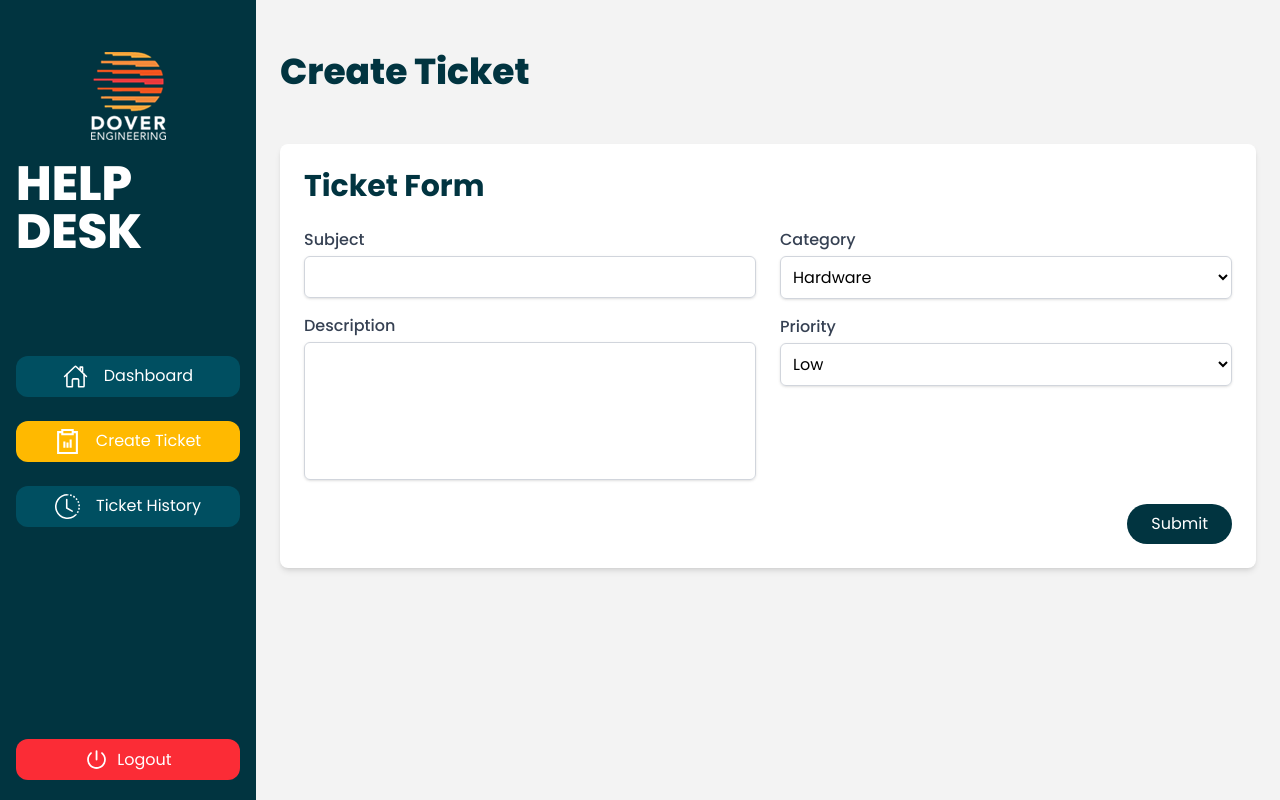
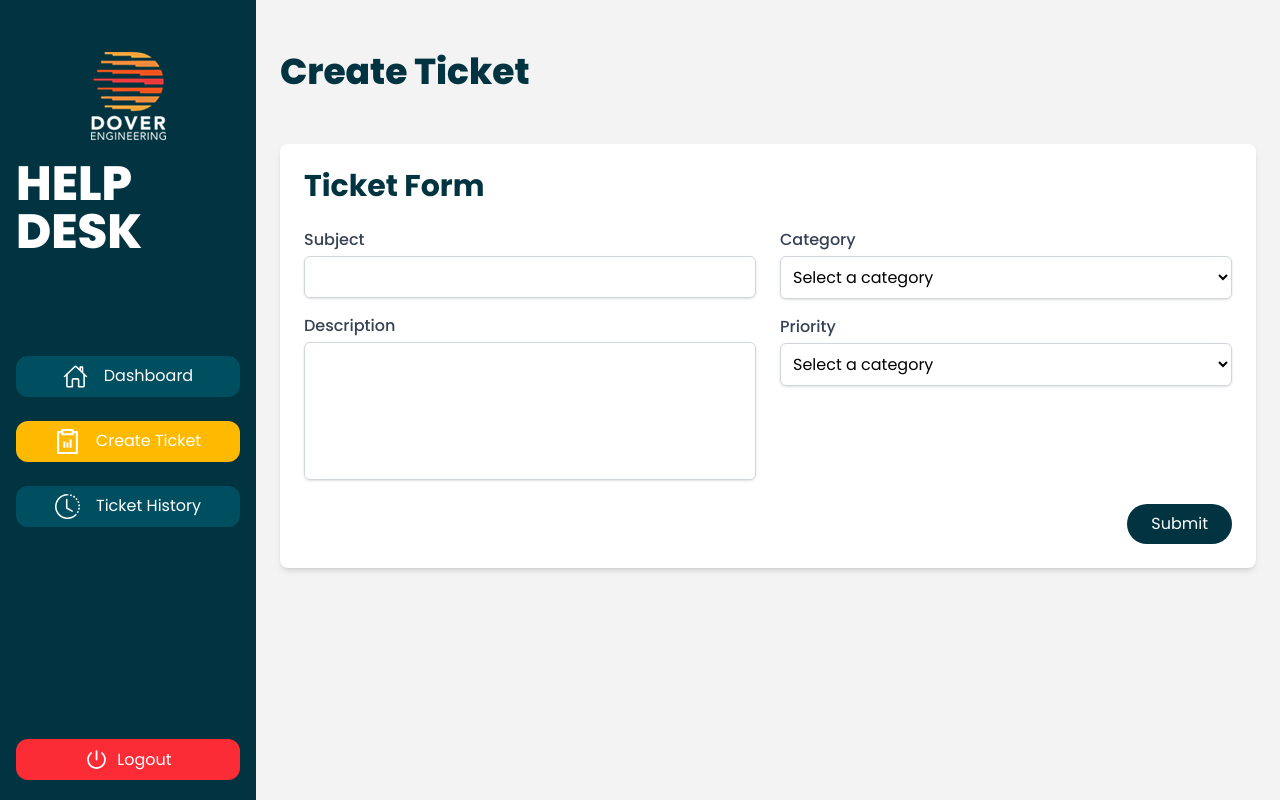
Before and after one commit to Dennardavid/Dover-Support, a Next.js app: page /users/new-ticket in a window 1280 px wide. Built offline with nearby package versions, Linux system fonts and the light colour scheme; no server answers; sample sign-in values are in the browser's storage.

Commit message:
small changes

```diff
--- a/src/components/ticketform.tsx
+++ b/src/components/ticketform.tsx
@@ -139,7 +139,7 @@ export default function TicketForm() {
               onChange={handleChange}
               className="mt-1 block w-full border border-gray-300 rounded-md shadow-sm p-2 focus:outline-none focus:ring-1 focus:ring-forestGreen"
             >
-              <option defaultValue="Select a category" disabled>
+              <option defaultValue="Select a category">
                 Select a category
               </option>
               <option value="Hardware">Hardware</option>
@@ -164,7 +164,7 @@ export default function TicketForm() {
               onChange={handleChange}
               className="mt-1 block w-full border border-gray-300 rounded-md shadow-sm p-2 focus:outline-none focus:ring-1 focus:ring-forestGreen"
             >
-              <option defaultValue="Select a category" disabled>
+              <option defaultValue="Select a category">
                 Select a category
               </option>
               <option value="Low">Low</option>
--- a/src/components/ui/loginButton.tsx
+++ b/src/components/ui/loginButton.tsx
@@ -13,7 +13,7 @@ function LoginButton() {
   };
   return (
     <button
-      onClick={() => handleLogin()}
+      // onClick={() => handleLogin()}
       className="bg-forestGreen text-gray w-full rounded-md p-2 hover:cursor-not-allowed shadow-md flex items-center justify-center gap-2"
       disabled={isLoading}
     >
```
